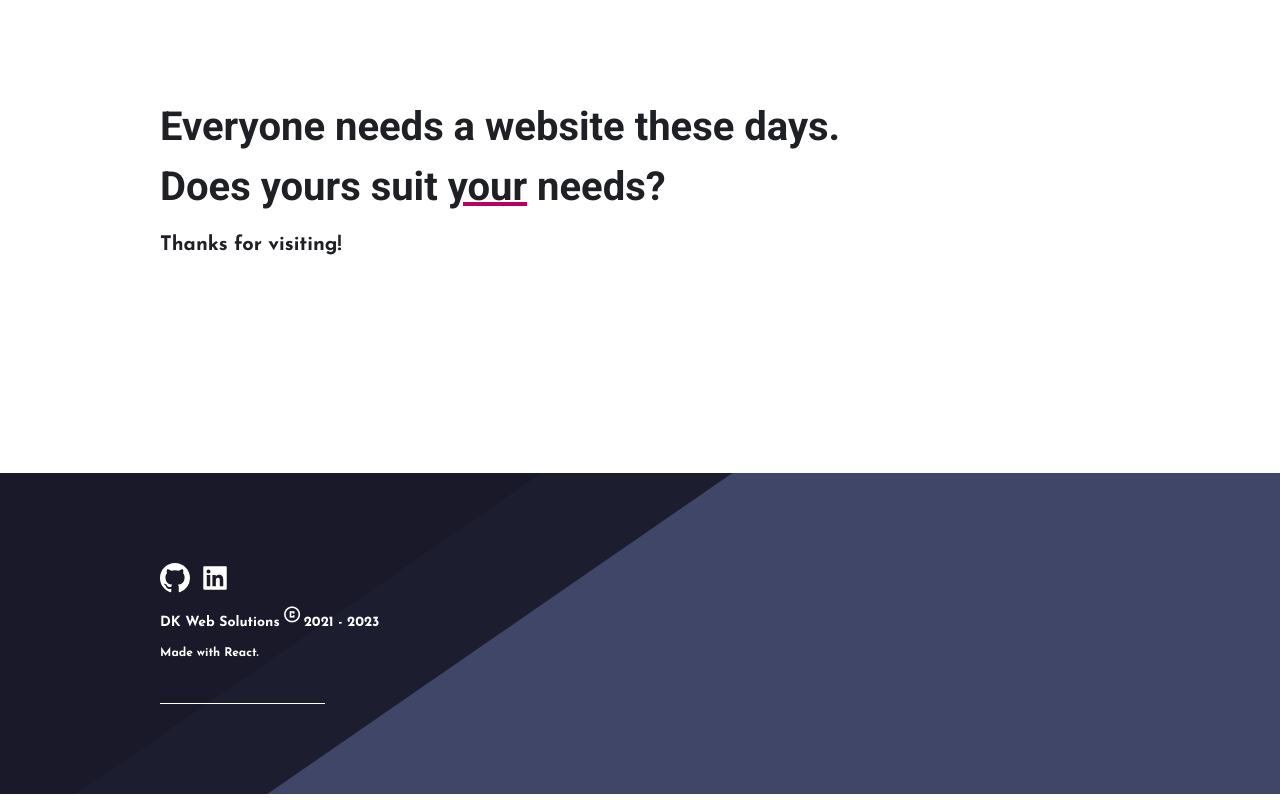
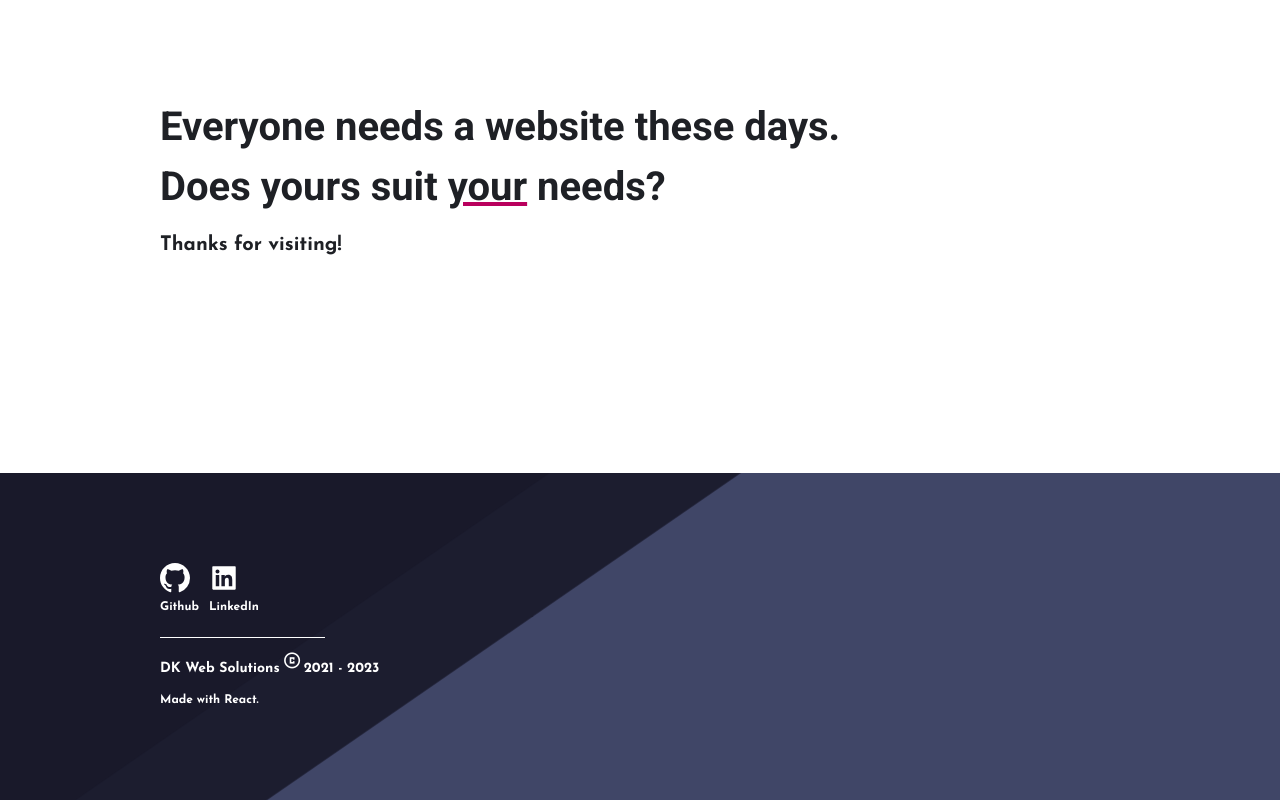
Before and after one commit to DillonKyleDev/PortfolioV3, a React (Create React App) app: page / in a window 1280 px wide. Shown: the part 5732-6532 px from the top of the page. Built offline with nearby package versions, Linux system fonts and the light colour scheme.

Commit message:
Improvements to accessibility.

```diff
--- a/src/Components/Footer/Footer.js
+++ b/src/Components/Footer/Footer.js
@@ -9,24 +9,28 @@ function Footer() {
     <div>
       <div className='footer'>
         <div className='footer-content'>
-          <p>
+          <p className='footer-links'>
             <a href="https://github.com/DillonKyleDev" className="footer-link" target="_blank" rel="noreferrer" alt="GitHub Profile">
               <BsGithub
               size={30}
               className="footer-icon"/>
+              Github
             </a>
             <a href="https://www.linkedin.com/in/dillon-kyle-387700213/" className="footer-link" target="_blank" rel="noreferrer" alt="LinkedIn Profile">
               <AiFillLinkedin
               size={30}
               className="footer-icon"/>
+              LinkedIn
             </a>
           </p>
+
+          <div className='footer-bar'></div>
+
           <div className='footer__copyright'>
             <p>DK Web Solutions<span class="material-symbols-sharp copyright-symbol">copyright</span></p>
             <p>2021 - 2023</p>
           </div>
           <p className='small-text'>Made with React.</p>
-          <div className='footer-bar'></div>
         </div>
       </div>
     </div>
--- a/src/Components/Footer/_footer.scss
+++ b/src/Components/Footer/_footer.scss
@@ -18,12 +18,23 @@
   padding: 0;
 }
 
+.footer-links {
+  display: flex;
+}
+
 .footer-link {
   color: white;
   transition: color 0.2s;
+  display: flex;
+  flex-direction: column;
+  font-size: 12px;
 
   &:not(:last-child) {
     margin-right: $padding--xxxs;
+  }
+
+  svg {
+    margin-bottom: 5px;
   }
 }
 
@@ -41,7 +52,7 @@
   width: 75%;
   background-color: white;
   height: 1px;
-  margin-top: $padding--xs;
+  margin-top: $padding--xxs;
   margin-right: auto;
 }
 
@@ -50,6 +61,7 @@
   flex-direction: column;
   align-items: flex-start;
   flex-wrap: wrap;
+  margin-top: $padding--xxxs;
 
   @media (min-width: $viewport-tablet--min) {
     flex-direction: row;
```
